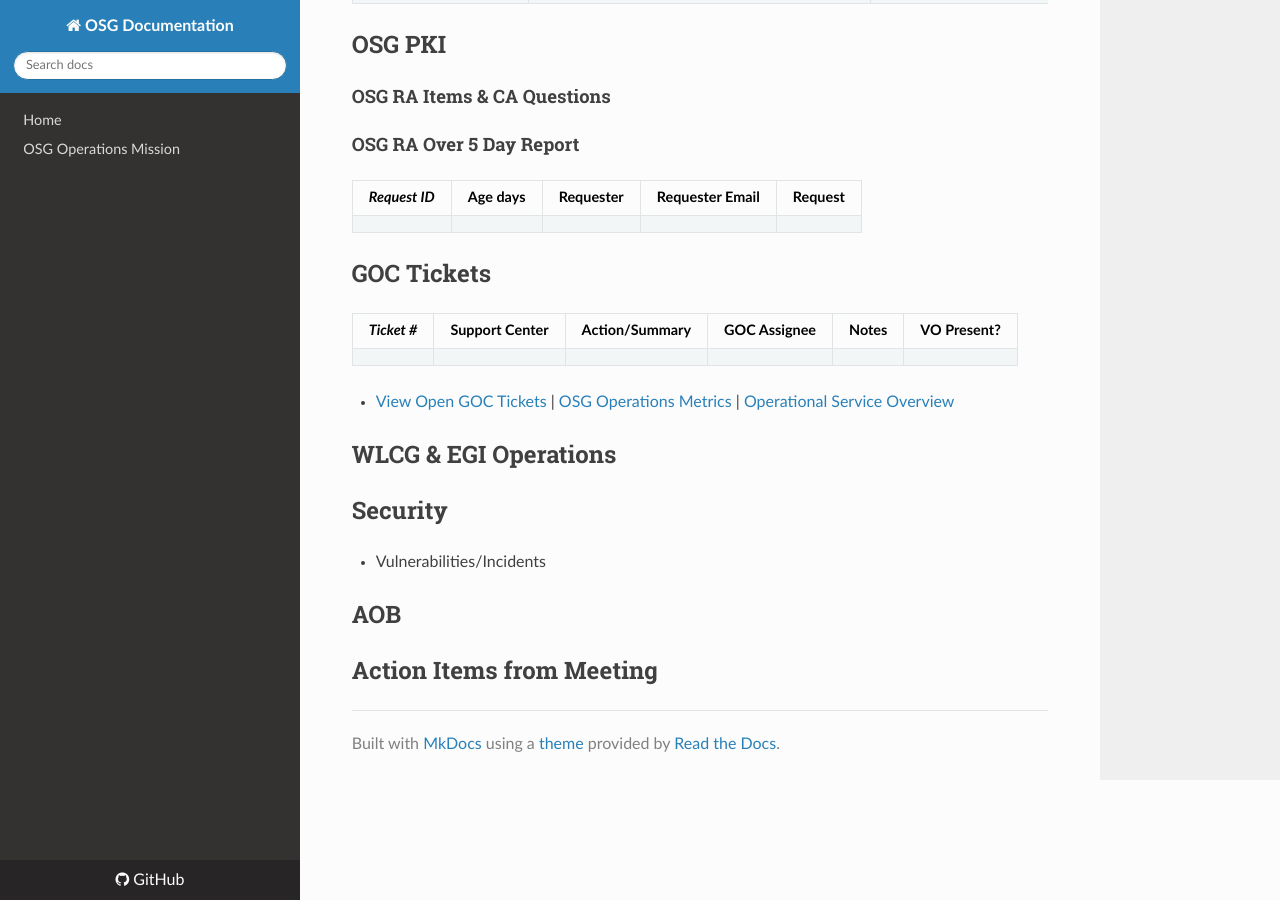
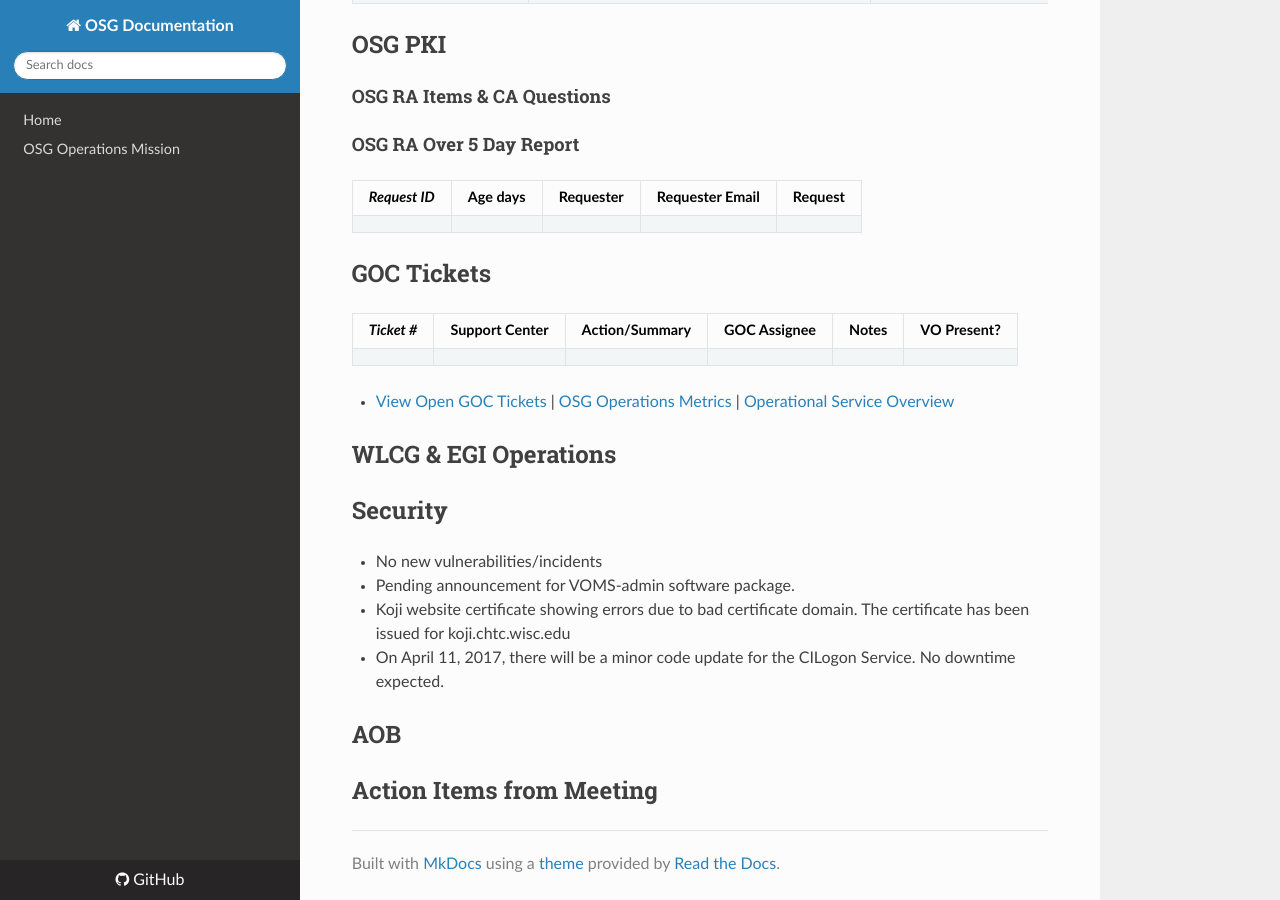
Before and after one commit to osg-htc/operations, an MkDocs documentation site: the page built from docs/WeeklyMinutes/10Apr2017.md, in a window 1280 px wide and 900 px high, scrolled down 2508 px. Built offline with MkDocs 1.6.1, drawn with Linux system fonts in a browser that asks for light colours; nearby versions of some CDN libraries; old or Windows-style settings are respelled for this version of MkDocs.

Commit message:
Update 10Apr2017.md

```diff
--- a/docs/WeeklyMinutes/10Apr2017.md
+++ b/docs/WeeklyMinutes/10Apr2017.md
@@ -75,7 +75,10 @@
 ## WLCG & EGI Operations
 
 ## Security
-   * Vulnerabilities/Incidents
+   * No new vulnerabilities/incidents
+   * Pending announcement for VOMS-admin software package.
+   * Koji website certificate showing errors due to bad certificate domain. The certificate has been issued for koji.chtc.wisc.edu
+   * On April 11, 2017, there will be a minor code update for the CILogon Service. No downtime expected.
 
 ## AOB
 
```
